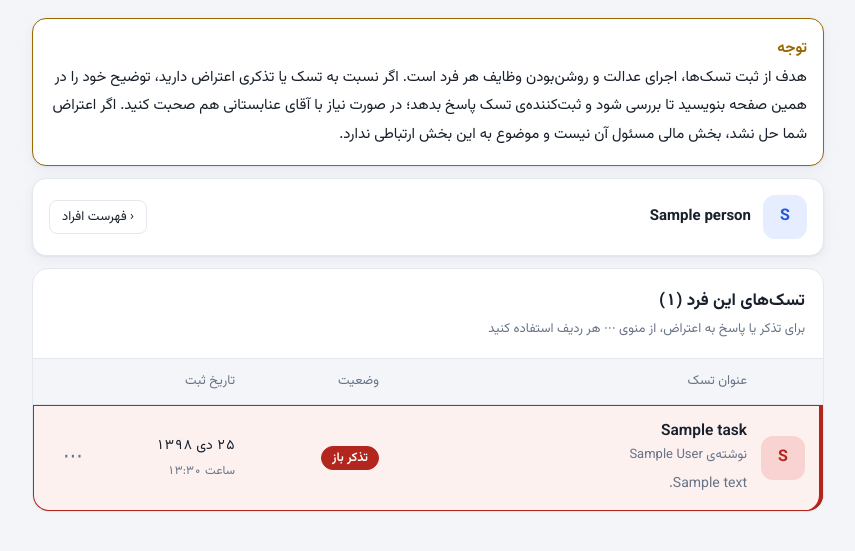
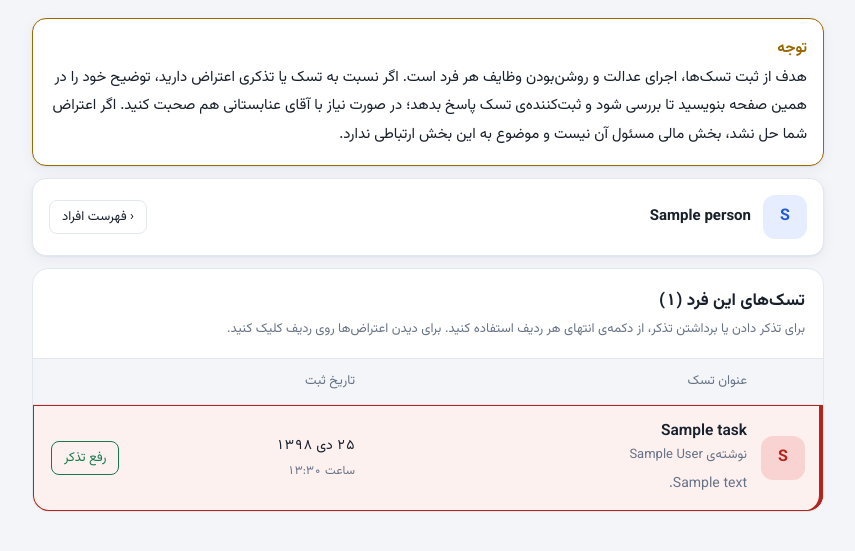
Before and after one commit to faeze-shirkhani/staff-portal, a Laravel app: template resources/views/tasks/person.blade.php in a window 1280 px wide. Shown: the top 551 px of the page, without its empty margins (212-1067 px from the left). Run offline with Laravel 12, Linux system fonts and the light colour scheme; the template is opened without the code that fills it: most values are stand-ins (such as "Sample title", 1, 10 or a date in 2020); parts of the project's set-up code (start-up, migrations or seed data) failed here and were passed over.

Commit message:
Flagging: direct button, remove status column and three-dot menu

```diff
--- a/public/leave/tasks.css
+++ b/public/leave/tasks.css
@@ -90,3 +90,67 @@ details>summary{cursor:pointer}
   .stat-m{display:flex;flex-wrap:wrap;gap:4px;margin-top:6px}
   .trow.has-flags::after{display:none}
 }
+.osheet{background:var(--card);border:1px solid var(--bd);border-radius:14px;overflow:hidden}
+.ohead,.orow>summary{display:grid;grid-template-columns:130px 160px 1fr 150px 44px;gap:12px;align-items:center;padding:10px 14px}
+.ohead{background:var(--bg);font-size:13px;color:var(--mut);font-weight:600}
+.orow{border-top:1px solid var(--bd)}
+.orow>summary{list-style:none;cursor:pointer;line-height:1.8}
+.orow>summary::-webkit-details-marker{display:none}
+.orow>summary:hover{background:var(--bg)}
+.c-ic{justify-self:center;position:relative;width:34px;height:34px;display:flex;align-items:center;justify-content:center;border:1px solid var(--bd);border-radius:10px}
+.orow.pending .c-ic{border-color:var(--no)}
+.orow.pending .c-ic::after{content:"";position:absolute;top:-3px;right:-3px;width:9px;height:9px;border-radius:50%;background:var(--no)}
+.orow[open] .c-ic{background:var(--navon)}
+.obody{padding:6px 14px 14px;background:var(--bg);border-top:1px dashed var(--bd);line-height:1.8}
+.obody textarea{margin:8px 0}
+@media(max-width:700px){.ohead{display:none}.orow>summary{grid-template-columns:1fr 44px}.c-name,.c-task,.c-body,.c-date{grid-column:1}.c-ic{grid-column:2;grid-row:1/5}}
+/* فیلتر تسک‌های من */
+
+
+/* نوشتن تسک */
+.aform .ah{margin:0 0 6px;font-size:17px}
+.atarget{display:flex;gap:6px;flex-wrap:wrap;margin:8px 0 4px}
+.atarget label{display:inline-flex;margin:0;padding:7px 16px;border:1px solid var(--bd);border-radius:99px;font-size:14px;color:var(--tx);background:var(--bg);cursor:pointer}
+.atarget label.on{background:var(--pri-s);border-color:var(--pri);color:var(--pri);font-weight:600}
+.atarget input{display:none}
+.agrid{display:grid;grid-template-columns:1fr 1fr;gap:0 14px}
+.agrid .afull{grid-column:1/-1}
+.agrid [hidden]{display:none}
+.ahint{margin-top:10px;font-size:13px;color:var(--mut)}
+.osheet.a4 .ohead,.osheet.a4 .orow>summary{grid-template-columns:minmax(0,1fr) 190px 190px 44px}
+.a-title small{display:block;color:var(--mut);font-size:12.5px}
+.osheet .tlist-h{border-bottom:1px solid var(--bd)}
+.obody .btn.no{margin-top:8px}
+
+/* تذکر و اعتراض */
+.flagform{background:var(--bg);border:1px solid var(--bd);border-radius:12px;padding:12px 14px;margin:6px 0}
+.ff-h{font-weight:600;font-size:14px}
+.flagform textarea{margin:8px 0}
+.ff-chips{display:flex;flex-wrap:wrap;gap:6px;margin-top:8px}
+.chipb{font:inherit;font-size:12.5px;padding:3px 11px;border-radius:99px;border:1px solid var(--bd);background:var(--card);color:var(--tx);cursor:pointer}
+.chipb:hover{border-color:var(--no);color:var(--no)}
+.ff-act{display:flex;gap:8px;align-items:center}
+.ff-act .btn{margin-top:0}
+.ff-act label.sbtn{margin:0}
+.sbtn.flagbtn{margin:0;color:var(--no);border-color:var(--no)}
+
+/* گزارش تسک */
+.lrow.trep{display:grid;grid-template-columns:minmax(0,1fr) 140px 200px;gap:12px;align-items:center;break-inside:avoid}
+
+@media(max-width:700px){
+  .agrid{grid-template-columns:1fr}
+  .osheet.a4 .ohead{display:none}
+  .osheet.a4 .orow>summary{grid-template-columns:1fr 44px}
+  .osheet.a4 .orow>summary>span{grid-column:1}
+  .osheet.a4 .c-ic{grid-column:2;grid-row:1/4}
+  .lrow.trep{grid-template-columns:1fr 130px}
+  .lrow.trep .t-a{display:none}
+}
+.thead.m4,.trow.m4{grid-template-columns:44px minmax(0,1fr) 130px 160px}
+.tact{display:flex;justify-content:flex-end}
+.tact form{margin:0}
+@media(max-width:700px){
+  .thead.m4{display:none}
+  .trow.m4{grid-template-columns:44px minmax(0,1fr)}
+  .trow.m4 .tact{grid-column:2;justify-content:flex-start}
+}
--- a/resources/views/tasks/_row.blade.php
+++ b/resources/views/tasks/_row.blade.php
@@ -8,7 +8,7 @@
 @php($red = $open || $unrep)
 @php($own = $t->created_by == $t->user_id)
 
-<div class="trow {{ $red ? 'red' : '' }} {{ $more ? 'has-flags' : '' }}" data-id="{{ $t->id }}" data-q="{{ $t->title }} {{ $t->note }}"
+<div class="trow {{ $mode === 'manage' ? 'm4' : '' }} {{ $red ? 'red' : '' }} {{ $more ? 'has-flags' : '' }}" data-id="{{ $t->id }}" data-q="{{ $t->title }} {{ $t->note }}"
      @if ($more) data-tip="برای دیدن تذکرها و اعتراض‌ها کلیک کنید · {{ Fa::num($more) }} مورد" @endif>
 
   <input type="checkbox" class="tg c-a" id="a{{ $t->id }}" hidden>
@@ -21,24 +21,36 @@
     <div class="ttitle">{{ $t->title }}</div>
     <div class="tmeta">@if (!$own)نوشته‌ی {{ $t->author }}@else نوشته‌ی خودم@endif<span class="tdate-m"> · {{ Fa::dt($t->created_at) }}</span></div>
     @if ($t->note)<div class="tnote">{!! nl2br(e($t->note)) !!}</div>@endif
+    @if ($mode !== 'manage')
       <div class="stat-m">
         @if ($open)<span class="pill red">تذکر باز</span>@endif
         @if ($unrep)<span class="pill redo">اعتراض</span>@elseif ($ob->count())<span class="pill ok">پاسخ داده شد</span>@endif
       </div>
+    @endif
   </div>
 
+  @if ($mode !== 'manage')
     <div class="tstatus">
       @if ($open)<span class="pill red">تذکر باز</span>@endif
       @if ($unrep)<span class="pill redo">اعتراض</span>@elseif ($ob->count())<span class="pill ok">پاسخ داده شد</span>@endif
       @if (!$open && !$ob->count())<span class="pill neutral">عادی</span>@endif
     </div>
+  @endif
 
   <div class="tdate">{{ Fa::date(substr($t->created_at, 0, 10)) }}<small>ساعت {{ Fa::num(\Carbon\Carbon::parse($t->created_at, config('app.timezone'))->setTimezone('Asia/Tehran')->format('H:i')) }}</small></div>
 
+  @if ($mode === 'manage')
+    <div class="tact">
+      @if ($open)
+        <form method="post" action="/tasks/flag/{{ $open->id }}/resolve" class="inl" onsubmit="return confirm('تذکر برداشته شود؟')">@csrf<button class="sbtn ok">رفع تذکر</button></form>
+      @else
+        <label for="a{{ $t->id }}" class="sbtn flagbtn">🚩 تذکر دادن</label>
+      @endif
+    </div>
+  @else
     <details class="dd">
       <summary class="dots" aria-label="عملیات">⋯</summary>
       <div class="ddmenu">
-      @if ($mode === 'mine')
         @if ($own)
           <span class="dis" title="این تسک را خودتان نوشته‌اید؛ اعتراض ندارد">اعتراض یا توضیح</span>
         @else
@@ -51,16 +63,9 @@
             <form method="post" action="/tasks/{{ $t->id }}/delete" onsubmit="return confirm('این تسک غیرفعال شود؟')">@csrf<button class="danger">غیرفعال کردن</button></form>
           @endif
         @endif
-      @else
-        @if ($ob->count())<label for="o{{ $t->id }}">اعتراض‌ها و پاسخ ({{ Fa::num($ob->count()) }})</label>@endif
-        @if ($open)
-          <form method="post" action="/tasks/flag/{{ $open->id }}/resolve" onsubmit="return confirm('تذکر برداشته شود؟')">@csrf<button>رفع تذکر</button></form>
-        @else
-          <label for="a{{ $t->id }}" class="danger">تذکر دادن</label>
-        @endif
-      @endif
       </div>
     </details>
+  @endif
 
   @if ($fl->count())
     <div class="tflags">
@@ -79,7 +84,7 @@
       <label for="a{{ $t->id }}" class="xbtn" title="انصراف" aria-label="انصراف">✕</label>
 
       @if ($mode === 'mine')
-      <form method="post" action="/tasks/{{ $t->id }}/objection">
+        <form method="post" action="/tasks/{{ $t->id }}/objection" class="flagform">
           @csrf
           <label>
             اگر نسبت به این تسک اعتراضی دارید، توضیح خود را بنویسید؛
@@ -91,17 +96,21 @@
           <button class="btn">ثبت اعتراض</button>
         </form>
       @else
-      <form method="post" action="/tasks/{{ $t->id }}/flag">
+        <form method="post" action="/tasks/{{ $t->id }}/flag" class="flagform">
           @csrf
-        <label>توضیح تذکر (مثلاً: دیر می‌آیی)</label>
-
-        <textarea name="note" rows="3" maxlength="1000" required></textarea>
-
-        <button class="btn no">ثبت تذکر</button>
+          <div class="ff-h">🚩 تذکر برای «{{ $t->title }}»</div>
+          <div class="ff-chips">
+            @foreach (['دیر انجام شد', 'ناقص انجام شد', 'گزارش نداده'] as $r)
+              <button type="button" class="chipb" onclick="var t=this.closest('form').note;t.value=(t.value?t.value+' · ':'')+this.textContent;t.focus()">{{ $r }}</button>
+            @endforeach
+          </div>
+          <textarea name="note" rows="3" maxlength="1000" required placeholder="توضیح تذکر…"></textarea>
+          <div class="ff-act"><button class="btn no">ثبت تذکر</button><label for="a{{ $t->id }}" class="sbtn">انصراف</label></div>
         </form>
       @endif
     </div>
   @endif
+
   @if ($mode === 'mine' && $own)
     <div class="tpanel p-e">
       <form method="post" action="/tasks/{{ $t->id }}/update">
--- a/resources/views/tasks/person.blade.php
+++ b/resources/views/tasks/person.blade.php
@@ -8,8 +8,8 @@
   <a class="sbtn" href="/tasks/team" style="margin-right:auto">‹ فهرست افراد</a>
 </div>
 <div class="tlist">
-  <div class="tlist-h"><div><h3>تسک‌های این فرد ({{ Fa::num($tasks->count()) }})</h3><div class="sm">برای تذکر یا پاسخ به اعتراض، از منوی ⋯ هر ردیف استفاده کنید</div></div></div>
-  <div class="thead"><span></span><span>عنوان تسک</span><span>وضعیت</span><span>تاریخ ثبت</span><span></span></div>
+    <div class="tlist-h"><div><h3>تسک‌های این فرد ({{ Fa::num($tasks->count()) }})</h3><div class="sm">برای تذکر دادن یا برداشتن تذکر، از دکمه‌ی انتهای هر ردیف استفاده کنید. برای دیدن اعتراض‌ها روی ردیف کلیک کنید.</div></div></div>
+  <div class="thead m4"><span></span><span>عنوان تسک</span><span>تاریخ ثبت</span></div>
   @forelse ($tasks as $t)
     @include('tasks._row', ['mode' => 'manage'])
   @empty
```
Lines whose indentation alone changed are shown as unchanged.
